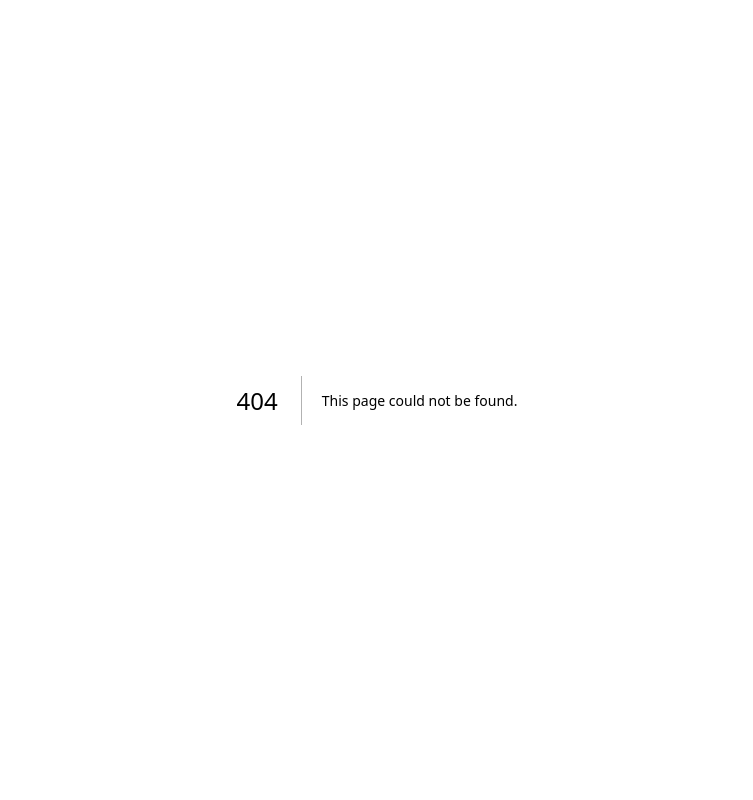
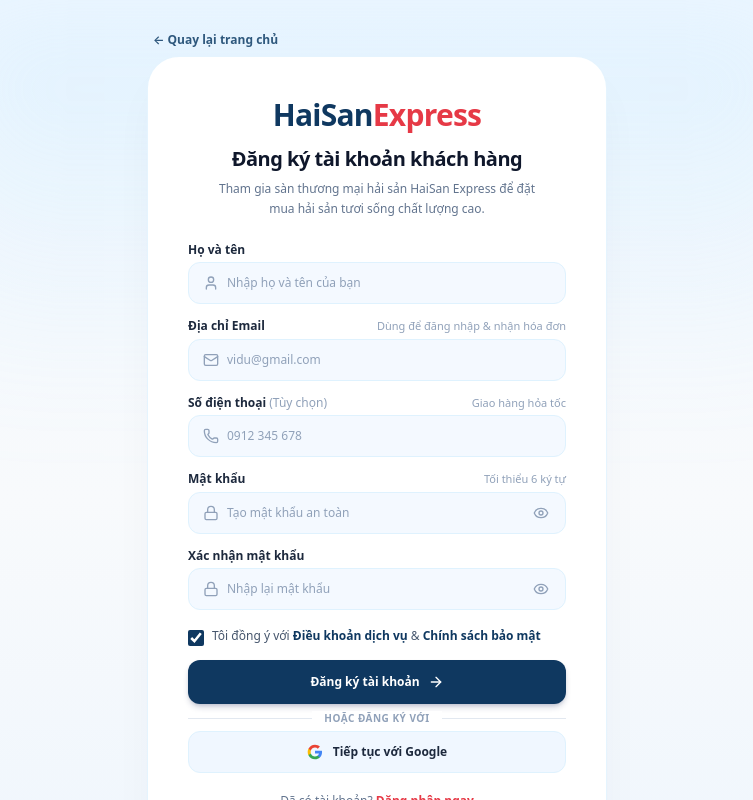
Before and after one commit to anvuhoang/seafood-marketplace-web, a Next.js app in the folder frontend/: page /customer/register in a window 1280 px wide. Before the commit this address had no page. Shown: the top 800 px of the page, without its empty margins (263-1016 px from the left). Built offline with nearby package versions, Linux system fonts and the light colour scheme; no server answers.

Commit message:
feat(auth): add login and register page routes

```diff
--- /dev/null
+++ b/frontend/src/app/customer/login/page.tsx
@@ -0,0 +1,12 @@
+import { Metadata } from "next";
+import { LoginForm } from "@/features/auth/components/LoginForm";
+
+export const metadata: Metadata = {
+  title: "Đăng nhập tài khoản khách hàng | HaiSan Express",
+  description:
+    "Đăng nhập tài khoản để khám phá và đặt mua hải sản tươi sống trực tiếp từ các vựa uy tín.",
+};
+
+export default function CustomerLoginPage() {
+  return <LoginForm />;
+}
--- /dev/null
+++ b/frontend/src/app/customer/register/page.tsx
@@ -0,0 +1,12 @@
+import { Metadata } from "next";
+import { RegisterForm } from "@/features/auth/components/RegisterForm";
+
+export const metadata: Metadata = {
+  title: "Đăng ký tài khoản khách hàng | HaiSan Express",
+  description:
+    "Đăng ký tài khoản HaiSan Express để nhận ưu đãi và mua hải sản tươi sống chất lượng cao giao nhanh trong 2h.",
+};
+
+export default function CustomerRegisterPage() {
+  return <RegisterForm />;
+}
--- a/frontend/src/app/layout.tsx
+++ b/frontend/src/app/layout.tsx
@@ -1,5 +1,6 @@
 import type { Metadata } from "next";
 import "./globals.css";
+import { AuthProvider } from "@/features/auth/context/AuthContext";
 
 export const metadata: Metadata = {
   title: "HaiSanExpress - Sàn Thương Mại Điện Tử Hải Sản Tươi Sống",
@@ -15,7 +16,7 @@ export default function RootLayout({
   return (
     <html lang="vi">
       <body className="min-h-screen flex flex-col bg-white text-slate-800 antialiased">
-        {children}
+        <AuthProvider>{children}</AuthProvider>
       </body>
     </html>
   );
--- /dev/null
+++ b/frontend/src/app/login/page.tsx
@@ -0,0 +1,11 @@
+import { Metadata } from "next";
+import { LoginForm } from "@/features/auth/components/LoginForm";
+
+export const metadata: Metadata = {
+  title: "Đăng nhập | HaiSan Express",
+  description: "Đăng nhập tài khoản khách hàng HaiSan Express.",
+};
+
+export default function LoginPage() {
+  return <LoginForm />;
+}
--- /dev/null
+++ b/frontend/src/app/register/page.tsx
@@ -0,0 +1,11 @@
+import { Metadata } from "next";
+import { RegisterForm } from "@/features/auth/components/RegisterForm";
+
+export const metadata: Metadata = {
+  title: "Đăng ký | HaiSan Express",
+  description: "Đăng ký tài khoản khách hàng HaiSan Express.",
+};
+
+export default function RegisterPage() {
+  return <RegisterForm />;
+}
```
